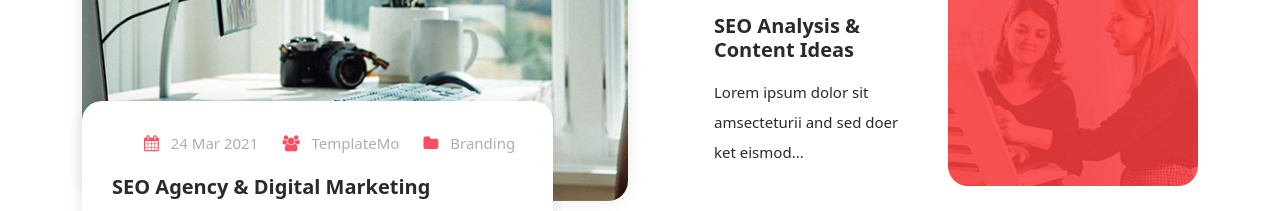
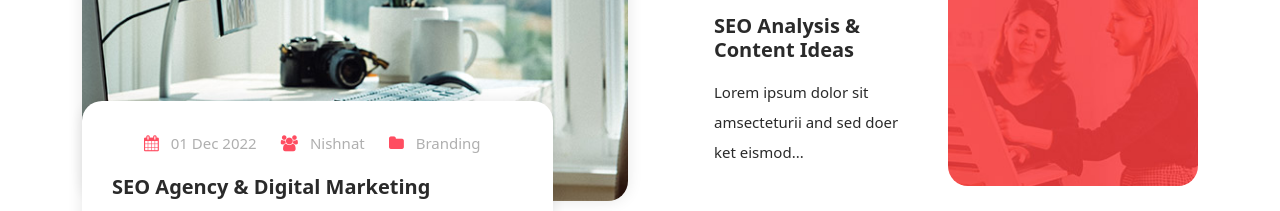
Before and after one commit to 2jobsolution/2solution.github.io, a website with bundled scripts: page index.html in a window 1280 px wide. Shown: the part 3320-3531 px from the top of the page. Built offline with nearby package versions, Linux system fonts and the light colour scheme.

Commit message:
Update index.html

```diff
--- a/index.html
+++ b/index.html
@@ -301,8 +301,8 @@ https://2soution.tech
             <div class="info">
               <div class="inner-content">
                 <ul>
-                  <li><i class="fa fa-calendar"></i> 24 Mar 2021</li>
-                  <li><i class="fa fa-users"></i> TemplateMo</li>
+                  <li><i class="fa fa-calendar"></i> 01 Dec 2022</li>
+                  <li><i class="fa fa-users"></i> Nishnat</li>
                   <li><i class="fa fa-folder"></i> Branding</li>
                 </ul>
                 <a href="#"><h4>SEO Agency &amp; Digital Marketing</h4></a>
```
